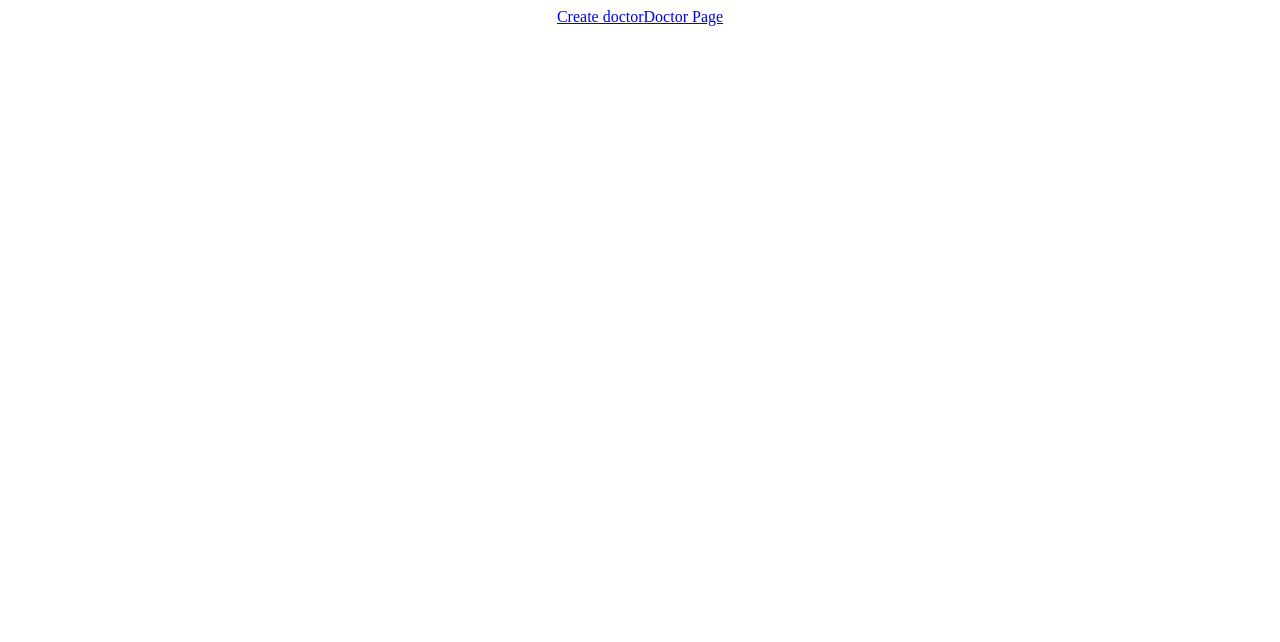
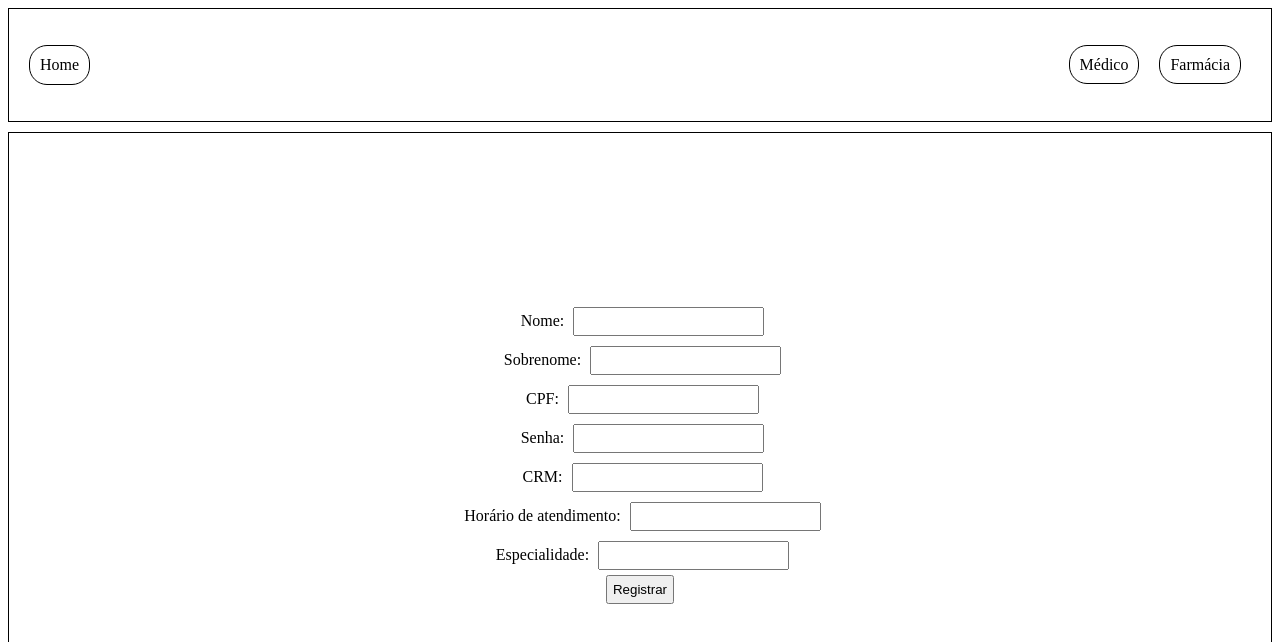
Before and after one commit to felipetoledo07/clinica-hospitalar, a React (Create React App) app in the folder frontend/: page /doctor/registration in a window 1280 px wide. Shown: the top 642 px of the page. Built offline with nearby package versions, Linux system fonts and the light colour scheme; no server answers.

Commit message:
doctor login frontend implementation

```diff
--- a/frontend/src/App.css
+++ b/frontend/src/App.css
@@ -1,5 +1,6 @@
 .App {
   text-align: center;
+  height: 100vh;
 }
 
 .doctorsContainer {
@@ -22,3 +23,31 @@
 .doctors * {
   margin: 5px
 }
+
+.nav {
+  height: 9%;
+  border: 1px solid black;
+  display: flex;
+  flex-flow: row;
+  justify-content: space-between;
+  align-items: center;
+  padding: 20px;
+}
+
+.home_button, .doctor_login_button, .drugstore_login_button {
+  text-decoration: none;
+  color: black;
+  border: 1px black solid;
+  border-radius: 18px;
+  padding: 10px;
+}
+
+.login_div * {
+  margin: 10px;
+}
+
+.main_content {
+  border: 1px black solid;
+  height: 80vh;
+  margin-top: 5px;
+}
--- a/frontend/src/App.js
+++ b/frontend/src/App.js
@@ -1,8 +1,10 @@
 import './App.css';
 import { BrowserRouter as Router, Route, Routes, Link } from "react-router-dom"
-import MainDoctor from './pages/MainDoctor';
-import CreateDoctor from './pages/CreateDoctor';
-import Doctor from './pages/Doctor';
+import CreateDoctor from './pages/doctor/CreateDoctor';
+import Doctor from './pages/doctor/Doctor';
+import Login from "./pages/doctor/Login"
+import Registration from "./pages/doctor/Registration"
+import HomePage from './pages/HomePage';
 
 
 function App() {
@@ -10,14 +12,25 @@ function App() {
   return (
     <div className="App">
       <Router>
-        <Link to="/createdoctor">Create doctor</Link>
-        <Link to="/">Doctor Page</Link>
+        <div className='nav'>
+          <Link className='home_button' to="/">Home</Link>
+          <div className='login_div'>
+            <Link className='doctor_login_button' to="/doctor/login">Médico</Link>
+            <Link className='drugstore_login_button' to="/doctor/login">Farmácia</Link>
+          </div>
+        </div>
         <Routes>
-          <Route path='/' exact Component={MainDoctor}></Route>
+          <Route path='/' exact Component={HomePage}></Route>
           <Route path='/createdoctor' exact Component={CreateDoctor}></Route>
           <Route path='/doctor/:id' exact Component={Doctor}></Route>
+
+          <Route path='/doctor/login' exact Component={Login}></Route>
+          <Route path='/doctor/registration' exact Component={Registration}></Route>
         </Routes>
       </Router>
+
+
+
     </div>
   );
 }
--- /dev/null
+++ b/frontend/src/pages/HomePage.js
@@ -0,0 +1,15 @@
+import React from 'react'
+
+function HomePage() {
+
+
+  return (
+
+    <div className='main_content'>
+        <p>Conteúdo</p>
+    </div>
+
+  )
+}
+
+export default HomePage
--- /dev/null
+++ b/frontend/src/pages/doctor/Doctor.css
@@ -0,0 +1,13 @@
+.form {
+    display: flex;
+    flex-flow: column nowrap;
+    justify-content: space-around;
+    align-items: center;
+    height: 80%;
+    border: 1px solid black;
+    margin-top: 10px;
+}
+
+.form * {
+    padding: 5px;
+}
--- /dev/null
+++ b/frontend/src/pages/doctor/Login.js
@@ -0,0 +1,53 @@
+import React from 'react'
+import { Formik, Form, Field, ErrorMessage } from "formik"
+import * as Yup from "yup"
+import axios from 'axios'
+import './Doctor.css'
+
+function Login() {
+
+    const initialValues = {
+        cpf: "",
+        password: "",
+    }
+
+    const validationSchema = Yup.object().shape({
+        cpf: Yup.string().required(),
+        password: Yup.string().required(),
+    })
+
+    const onSubmit = (data) => {
+        axios.post("http://localhost:3000/doctors/login", data).then((response) => {
+            console.log(response)
+        })
+    }
+
+  return (
+    <div className='form'>
+      <Formik initialValues={initialValues} onSubmit={onSubmit} validationSchema={validationSchema}>
+            <Form>
+
+                <div>
+                    <label>CPF: </label>
+                    <ErrorMessage name="cpf" component="div"></ErrorMessage>
+                    <Field id="inputCreateDoctor" name="cpf" placeholder=""></Field>
+                </div>
+
+                <div>
+                    <label>Senha: </label>
+                    <ErrorMessage name="password" component="div"></ErrorMessage>
+                    <Field id="inputCreateDoctor" name="password" placeholder="" type="password"></Field>
+                </div>
+
+                <button type='submit'>Login</button>
+
+                <div>
+                    <a href='/doctor/registration'>Registrar-se</a>
+                </div>
+            </Form>
+        </Formik>
+    </div>
+  )
+}
+
+export default Login
--- /dev/null
+++ b/frontend/src/pages/doctor/Registration.js
@@ -0,0 +1,93 @@
+import React from 'react'
+import { Formik, Form, Field, ErrorMessage } from "formik"
+import * as Yup from "yup"
+import axios from 'axios'
+import "./Doctor.css"
+import { useNavigate } from 'react-router-dom'
+
+
+function Registration() {
+
+    const navigate = useNavigate()
+
+    const initialValues = {
+        firstname: "",
+        lasname: "",
+        cpf: "",
+        password: "",
+        medical_license: "",
+        openning_hours: "",
+        RoleId: "",
+    }
+
+    const validationSchema = Yup.object().shape({
+        firstname: Yup.string().required(),
+        lastname: Yup.string().required(),
+        cpf: Yup.string().required(),
+        password: Yup.string().required(),
+        medical_license: Yup.string().required(),
+        openning_hours: Yup.string().required(),
+        RoleId: Yup.number().required()
+    })
+
+    const onSubmit = (data) => {
+        axios.post("http://localhost:3000/doctors", data).then(() => {
+            navigate("/doctor/login")
+        })
+    }
+
+
+  return (
+    <div className='form'>
+      <Formik initialValues={initialValues} onSubmit={onSubmit} validationSchema={validationSchema}>
+            <Form>
+                <div>
+                    <label>Nome: </label>
+                    <ErrorMessage name="firstname" component="div"></ErrorMessage>
+                    <Field id="inputCreateDoctor" name="firstname" placeholder=""></Field>
+                </div>
+
+                <div>
+                    <label>Sobrenome: </label>
+                    <ErrorMessage name="lastname" component="div"></ErrorMessage>
+                    <Field id="inputCreateDoctor" name="lastname" placeholder=""></Field>
+                </div>
+
+                <div>
+                    <label>CPF: </label>
+                    <ErrorMessage name="cpf" component="div"></ErrorMessage>
+                    <Field id="inputCreateDoctor" name="cpf" placeholder=""></Field>
+                </div>
+
+                <div>
+                    <label>Senha: </label>
+                    <ErrorMessage name="password" component="div"></ErrorMessage>
+                    <Field id="inputCreateDoctor" name="password" placeholder="" type="password"></Field>
+                </div>
+
+                <div>
+                    <label>CRM: </label>
+                    <ErrorMessage name="medical_license" component="div"></ErrorMessage>
+                    <Field id="inputCreateDoctor" name="medical_license" placeholder=""></Field>
+                </div>
+
+                <div>
+                    <label>Horário de atendimento: </label>
+                    <ErrorMessage name="openning_hours" component="div"></ErrorMessage>
+                    <Field id="inputCreateDoctor" name="openning_hours" placeholder=""></Field>
+                </div>
+
+                <div>
+                    <label>Especialidade: </label>
+                    <ErrorMessage name="RoleId" component="div"></ErrorMessage>
+                    <Field id="inputCreateDoctor" name="RoleId" placeholder=""></Field>
+                </div>
+
+                <button type='submit'>Registrar</button>
+            </Form>
+        </Formik>
+    </div>
+  )
+}
+
+export default Registration
```
Also changed, not shown: frontend/src/pages/doctor/CreateDoctor.js (renamed from frontend/src/pages/CreateDoctor.js), frontend/src/pages/doctor/Doctor.js (renamed from frontend/src/pages/Doctor.js), frontend/src/pages/doctor/MainDoctor.js (renamed from frontend/src/pages/MainDoctor.js).
